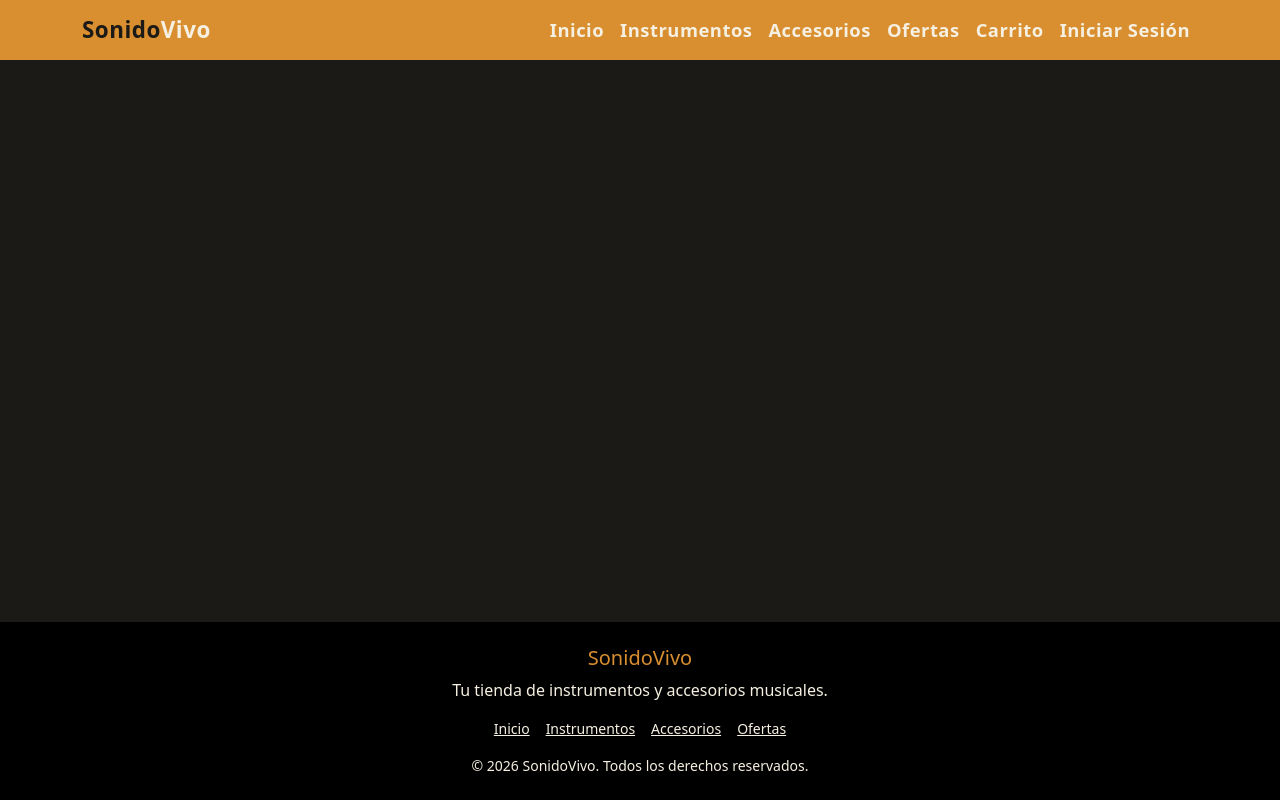
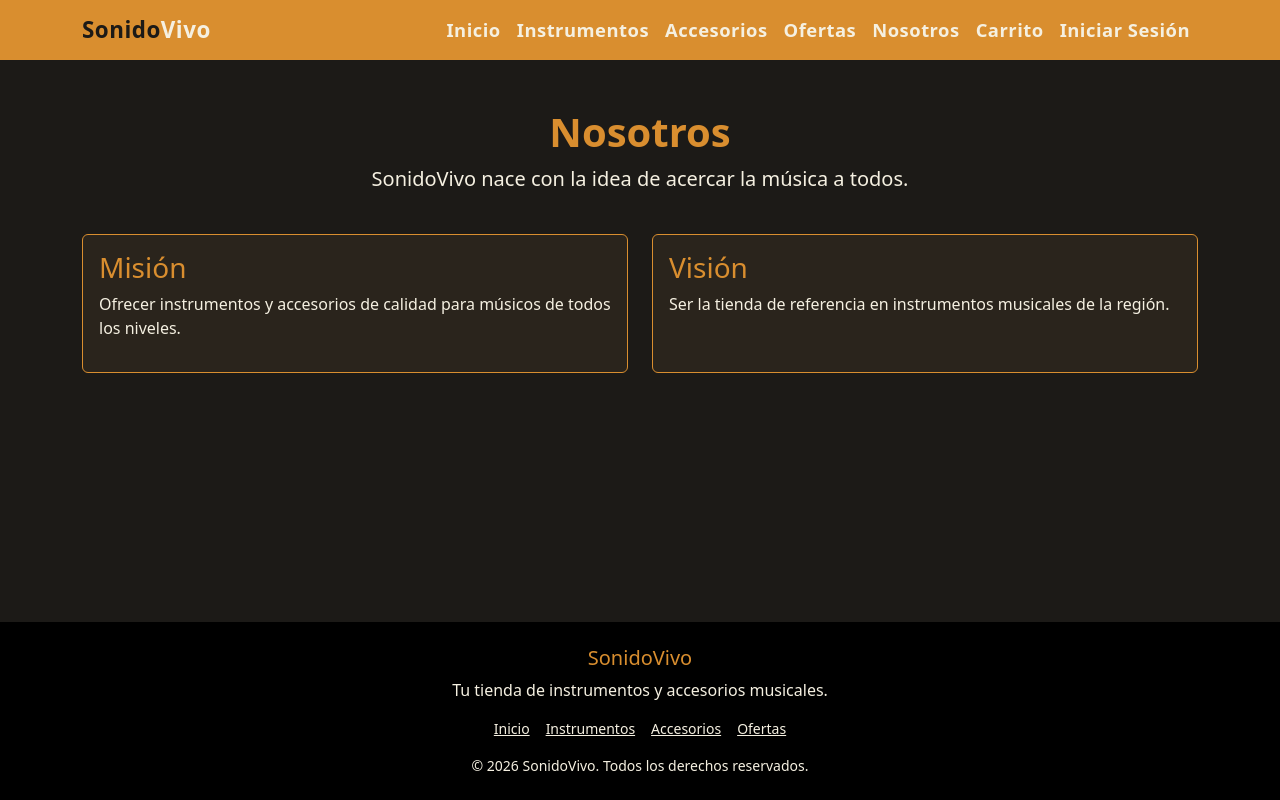
Before and after one commit to Reikan2119/React-SonidoVivo, a React (Vite) app: page /nosotros in a window 1280 px wide. Built offline with nearby package versions, Linux system fonts and the light colour scheme.

Commit message:
Agregar pagina Nosotros y enlace en navbar

```diff
--- a/src/App.tsx
+++ b/src/App.tsx
@@ -3,6 +3,7 @@ import PaginaInicio from "./componentes/paginas/paginaInicio";
 import Intrumentos from "./componentes/paginas/paginaInstrumentos";
 import Accesorios from "./componentes/paginas/paginaAccesorios";
 import Ofertas from "./componentes/paginas/paginaOfertas";
+import Nosotros from "./componentes/paginas/paginaNosotros";
 import Navbar from "./componentes/organismos/Navbar";
 import Footer from "./componentes/organismos/Footer";
 
@@ -34,6 +35,11 @@ function App() {
           element={<Ofertas/>}
           />
 
+          <Route
+          path="/nosotros"
+          element={<Nosotros/>}
+          />
+
         </Routes>
       </main>
 
--- a/src/componentes/organismos/Navbar.tsx
+++ b/src/componentes/organismos/Navbar.tsx
@@ -36,6 +36,10 @@ function Navbar(){
                             Ofertas
                         </Link>
 
+                        <Link className="nav-link" style={linkStyle} to="/nosotros">
+                            Nosotros
+                        </Link>
+
                         <Link className="nav-link" style={linkStyle} to="carrito">
                             Carrito
                         </Link>
--- /dev/null
+++ b/src/componentes/paginas/paginaNosotros.tsx
@@ -0,0 +1,34 @@
+function Nosotros() {
+  return (
+    <div style={{ backgroundColor: "#1c1a17", color: "#f5f0e1" }}>
+      <section className="py-5">
+        <div className="container">
+          <h1 className="text-center fw-bold" style={{ color: "#d98e2f" }}>Nosotros</h1>
+          <p className="text-center lead" style={{ color: "#f5f0e1" }}>
+            SonidoVivo nace con la idea de acercar la música a todos.
+          </p>
+          <div className="row g-4 mt-3">
+            <div className="col-12 col-md-6">
+              <div className="card h-100" style={{ backgroundColor: "#2a241c", border: "1px solid #d98e2f", color: "#f5f0e1" }}>
+                <div className="card-body">
+                  <h3 style={{ color: "#d98e2f" }}>Misión</h3>
+                  <p>Ofrecer instrumentos y accesorios de calidad para músicos de todos los niveles.</p>
+                </div>
+              </div>
+            </div>
+            <div className="col-12 col-md-6">
+              <div className="card h-100" style={{ backgroundColor: "#2a241c", border: "1px solid #d98e2f", color: "#f5f0e1" }}>
+                <div className="card-body">
+                  <h3 style={{ color: "#d98e2f" }}>Visión</h3>
+                  <p>Ser la tienda de referencia en instrumentos musicales de la región.</p>
+                </div>
+              </div>
+            </div>
+          </div>
+        </div>
+      </section>
+    </div>
+  );
+}
+
+export default Nosotros;
```
